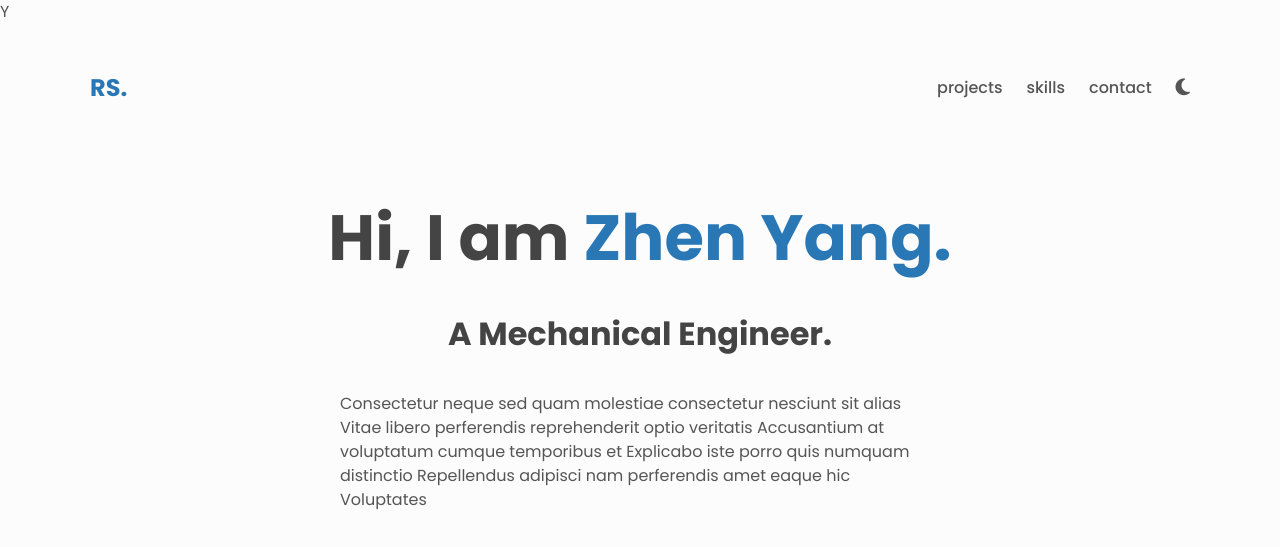
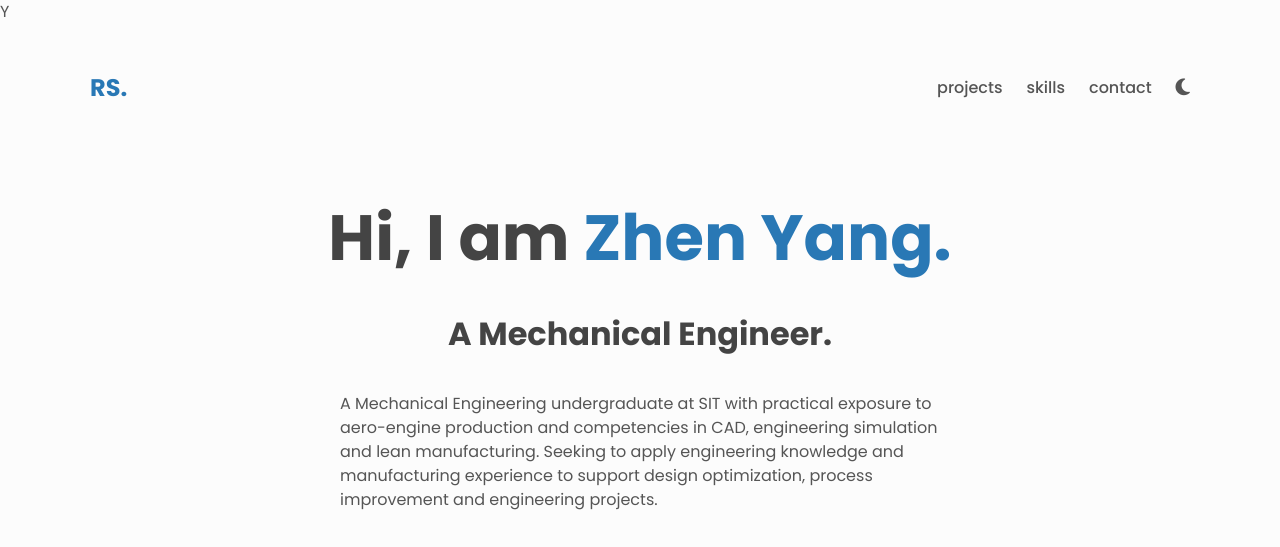
Before and after one commit to Woo-ZYSIT/WooZY, a plain HTML site: page index.html in a window 1280 px wide. Shown: the top 547 px of the page. Drawn offline with Linux system fonts and the light colour scheme.

Commit message:
Update index.html

```diff
--- a/index.html
+++ b/index.html
@@ -58,11 +58,7 @@ Y<!doctype html>
         <h1>Hi, I am <span class="about__name">Zhen Yang.</span></h1>
         <h2 class="about__role">A Mechanical Engineer.</h2>
         <p class="about__desc">
-          Consectetur neque sed quam molestiae consectetur nesciunt sit alias
-          Vitae libero perferendis reprehenderit optio veritatis Accusantium at
-          voluptatum cumque temporibus et Explicabo iste porro quis numquam
-          distinctio Repellendus adipisci nam perferendis amet eaque hic
-          Voluptates
+          A Mechanical Engineering undergraduate at SIT with practical exposure to aero-engine production and competencies in CAD, engineering simulation and lean manufacturing. Seeking to apply engineering knowledge and manufacturing experience to support design optimization, process improvement and engineering projects.
         </p>
 
         <div class="about__contact center">
```
